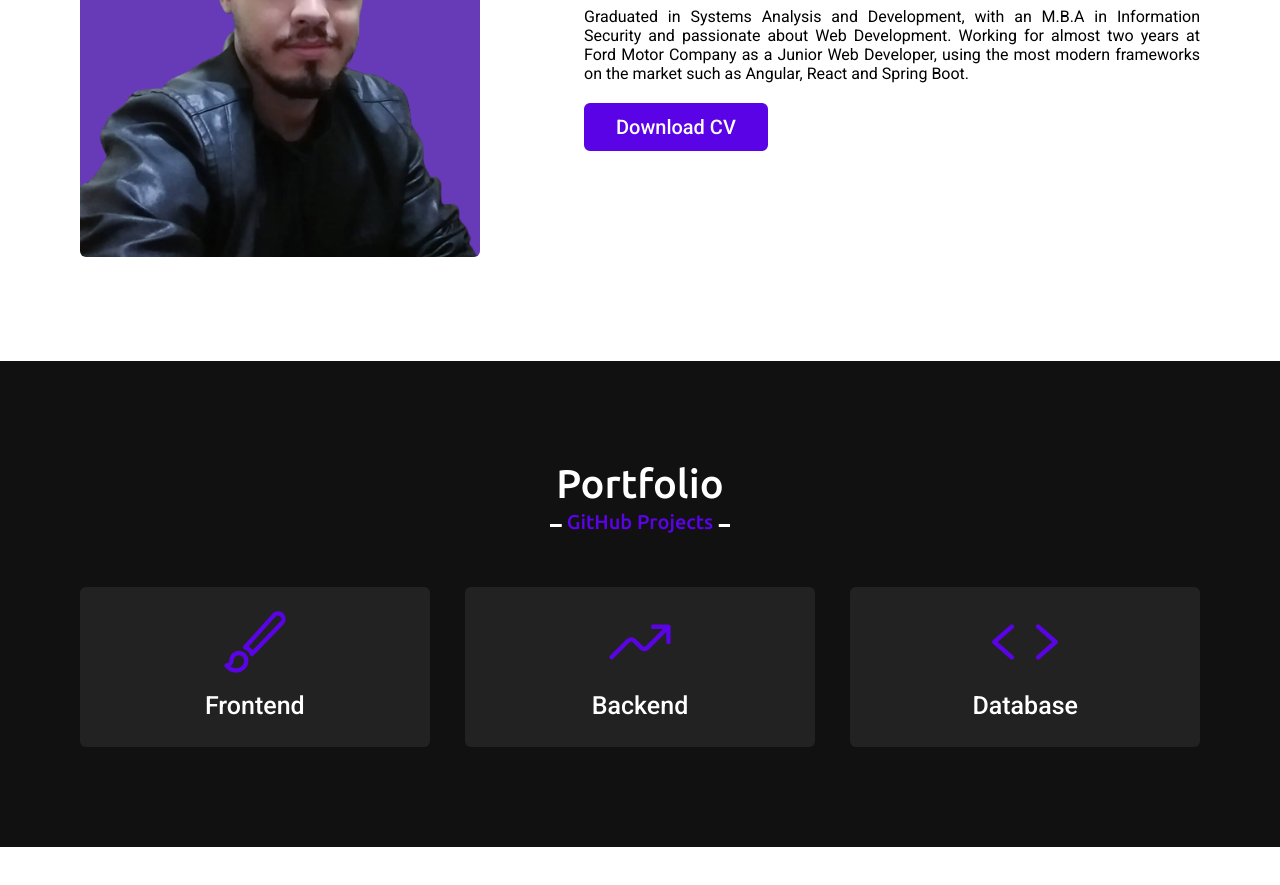
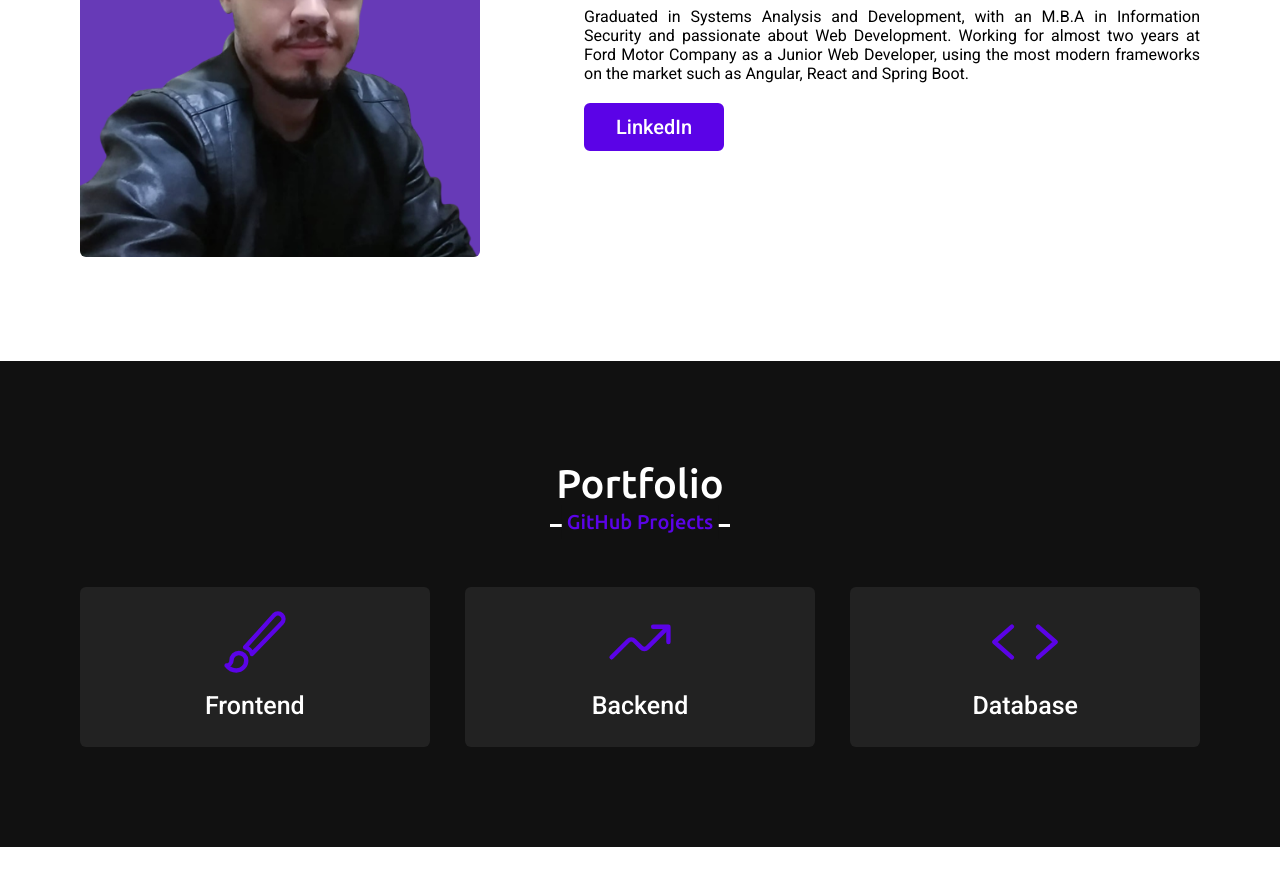
Before and after one commit to Pontyarelle/portfolio, a plain HTML site: page index.html in a window 1280 px wide. Shown: the part 1169-2054 px from the top of the page. Drawn offline with nearby package versions, Linux system fonts and the light colour scheme.

Commit message:
LinkedIn link update

```diff
--- a/index.html
+++ b/index.html
@@ -52,7 +52,7 @@
                     <p> Graduated in Systems Analysis and Development, with an M.B.A in Information Security
                         and passionate about Web Development. Working for almost two years at Ford Motor Company as a Junior Web Developer,
                         using the most modern frameworks on the market such as Angular, React and Spring Boot.</p>
-                    <a href="#">Download CV</a>
+                    <a href="https://www.linkedin.com/in/pontyarelle-pach%C3%AAco/">LinkedIn</a>
                 </div>
             </div>
         </div>
```
